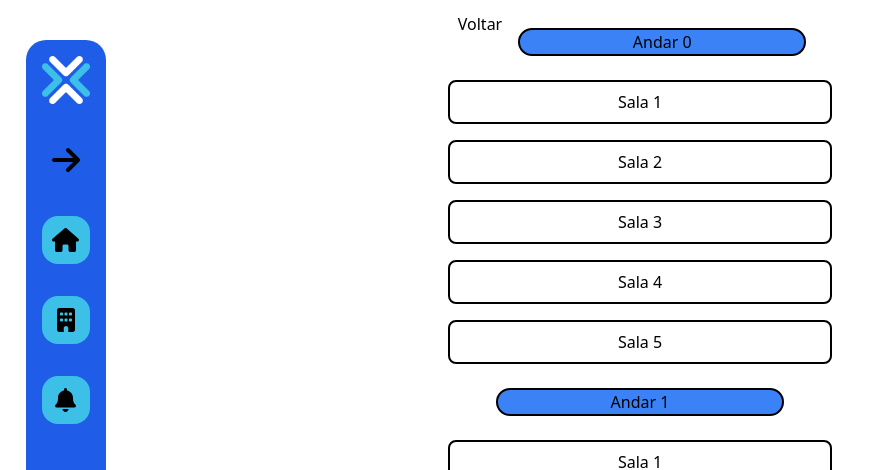
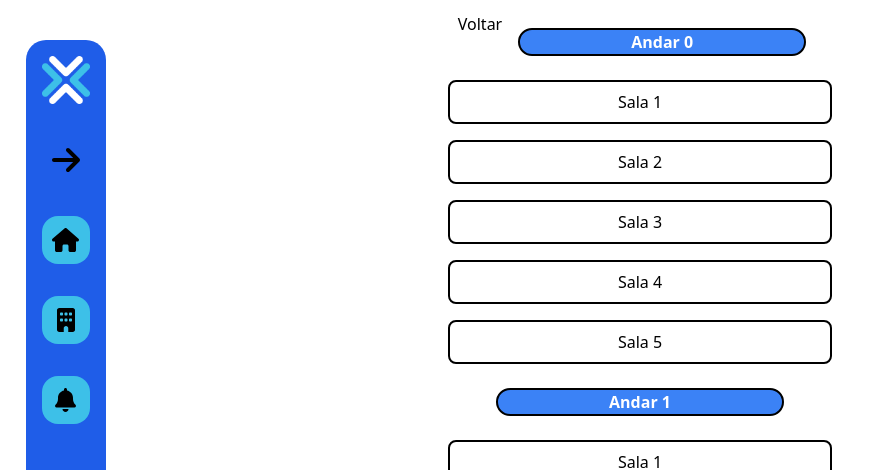
Before and after one commit to 2022M4T1-Inteli/IPTRACKER, a Next.js app in the folder src/frontend/: page /salas in a window 1280 px wide. Shown: the top 470 px of the page, without its empty margins (0-869 px from the left). Built offline with nearby package versions, Linux system fonts and the light colour scheme.

Commit message:
Mudança de UX na parte de salas

```diff
--- a/src/frontend/pages/salas.jsx
+++ b/src/frontend/pages/salas.jsx
@@ -11,18 +11,20 @@ function sala() {
                         <button>Voltar</button>
                     </Link>
                 </div>
-                <div className="bg-blue-500 m-4 w-72 border-2 border-black rounded-2xl">
-                    <h2>Andar 0</h2>
-                </div>
+                <div className="justify-center flex">
+                    <div className="bg-blue-500 m-4 w-72 border-2 border-black rounded-2xl text-white font-bold	">
+                            <h2>Andar 0</h2>
+                    </div>
             </div>
+        </div>
 
             <div>
                 <Sala />
             </div>
 
-            <div className="flex justify-center">
-                <div className="bg-blue-500 m-4 w-72 border-2 border-black rounded-2xl">
-                    <h2>Andar 1</h2>
+            <div className="justify-center flex">
+                <div className="bg-blue-500 m-4 w-72 border-2 border-black rounded-2xl text-white font-bold	">
+                        <h2>Andar 1</h2>
                 </div>
             </div>
 
```
